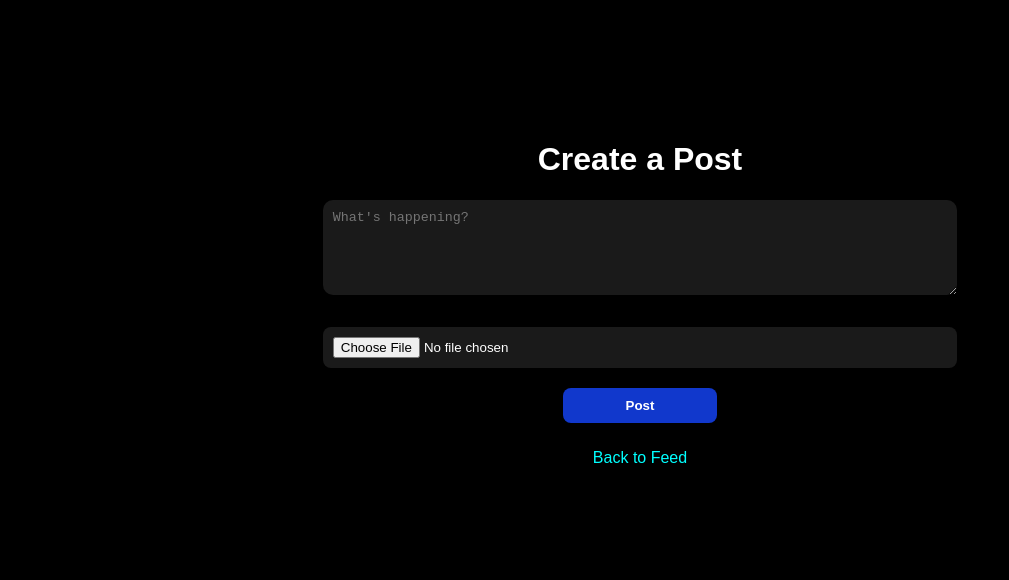
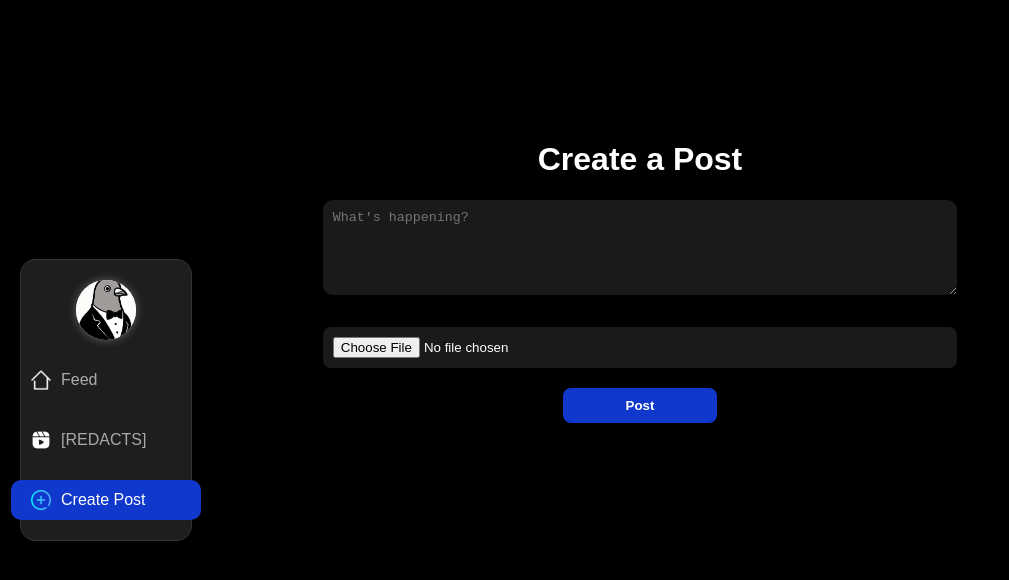
Before and after one commit to TheCodeCronicles/Redacted, a PHP site: page /post.php in a window 1280 px wide. Shown: the top 580 px of the page, without its empty margins (0-1009 px from the left). Run offline with PHP 8.4, Linux system fonts and the light colour scheme; a user stored in the database is signed in.

Commit message:
Post Navbar

```diff
--- a/post.php
+++ b/post.php
@@ -61,6 +61,7 @@ if ($_SERVER["REQUEST_METHOD"] == "POST") {
     <link rel="stylesheet" href="assets/css/style.css">
 </head>
 <body>
+<?php include 'navbar.php'; ?>
     <div class="userforms">
         <form method="POST" action="" enctype="multipart/form-data">
             <h1>Create a Post</h1>
@@ -68,7 +69,6 @@ if ($_SERVER["REQUEST_METHOD"] == "POST") {
             <input type="file" name="media" accept="image/*,video/*">
             <button class="btn" type="submit">Post</button>
         </form>
-        <p><a href="feed.php">Back to Feed</a></p>
     </div>
 
 </body>
```
